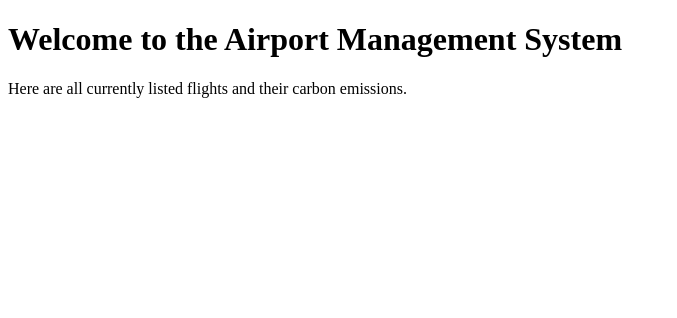
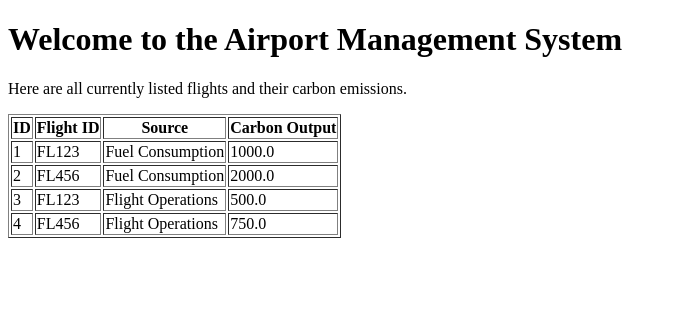
Before and after one commit to LSiret/Airport-Management-System, a Flask app: page / in a window 1280 px wide. Shown: the top 318 px of the page, without its empty margins (0-677 px from the left). Run offline with Flask 3, Linux system fonts and the light colour scheme.

Commit message:
App now reads sql file and displays contents in a table.

```diff
--- a/AirportController.py
+++ b/AirportController.py
@@ -87,16 +87,13 @@ class AirportController:
             print(f"Passenger {passenger_id} not found on flight {flight_id}.")
             return False
 
-    def show_carbon_logs(self, flight_id: str=None):
+    def get_carbon_logs(self, flight_id: str=None):
 
         # Display Logs
         if flight_id:
-            print(f"Showing logs for flight {flight_id}:")
-            self.carbon_log.show_data_flight(flight_id)
-
+            return self.carbon_log.get_data_flight(flight_id)
         else:
-            print("Showing all logs:")
-            self.carbon_log.show_data_all()
+            return self.carbon_log.get_data_all()
 
     def log_emission(self, flight_id: str, source: str, carbon_output: str):
 
--- a/App.py
+++ b/App.py
@@ -8,7 +8,11 @@ app = Flask(__name__)
 # Define a route for the home page
 @app.route('/')
 def home():
-    return render_template('index.html')
+
+    # Get carbon logs
+    logs = airport_controller.get_carbon_logs()
+
+    return render_template('index.html', logs=logs)
 
 # Check this file was run directly
 if __name__ == '__main__':
--- a/CarbonLog.py
+++ b/CarbonLog.py
@@ -8,7 +8,7 @@ class CarbonLog:
     def __init__(self):
 
         # Initialize database connection
-        self.conn = sqlite3.connect('.db/carbon_log.db')
+        self.conn = sqlite3.connect('.db/carbon_log.db', check_same_thread=False)
         self.cursor = self.conn.cursor()
 
         # Create table if it doesn't exist
@@ -33,7 +33,7 @@ class CarbonLog:
         self.conn.commit()
 
     # Show all logged data
-    def show_data_all(self):
+    def get_data_all(self):
 
         # Fetch all data from the table
         self.cursor.execute('''
@@ -41,14 +41,12 @@ class CarbonLog:
         ''')
         rows = self.cursor.fetchall()
 
-        print(f"Showing all emissions data:")
+        print(f"Showing all emissions data. Total records: {len(rows)}.")
 
-        # Print the data
-        for row in rows:
-            print(row)
+        return rows
 
     # Show data for a specific flight
-    def show_data_flight(self, flight_id):
+    def get_data_flight(self, flight_id):
 
         # Fetch data for the specific flight
         self.cursor.execute('''
@@ -56,11 +54,9 @@ class CarbonLog:
         ''', (flight_id,))
         rows = self.cursor.fetchall()
 
-        print(f"Showing emissions data for flight {flight_id}:")
+        print(f"Showing emissions data for flight {flight_id}. Total records: {len(rows)}.")
 
-        # Print the data
-        for row in rows:
-            print(row)
+        return rows
 
     def __del__(self):
 
--- a/templates/index.html
+++ b/templates/index.html
@@ -11,6 +11,28 @@
     </header>
     <main>
         <p>Here are all currently listed flights and their carbon emissions.</p>
+
+        <table border="1">
+            <thead>
+                <tr>
+                    <th>ID</th>
+                    <th>Flight ID</th>
+                    <th>Source</th>
+                    <th>Carbon Output</th>
+                </tr>
+            </thead>
+            <tbody>
+                {% for log in logs %}
+                <tr>
+                    <td>{{ log[0] }}</td>
+                    <td>{{ log[1] }}</td>
+                    <td>{{ log[2] }}</td>
+                    <td>{{ log[3] }}</td>
+                </tr>
+                {% endfor %}
+            </tbody>
+        </table>
+
     </main>
 </body>
 </html>
```
